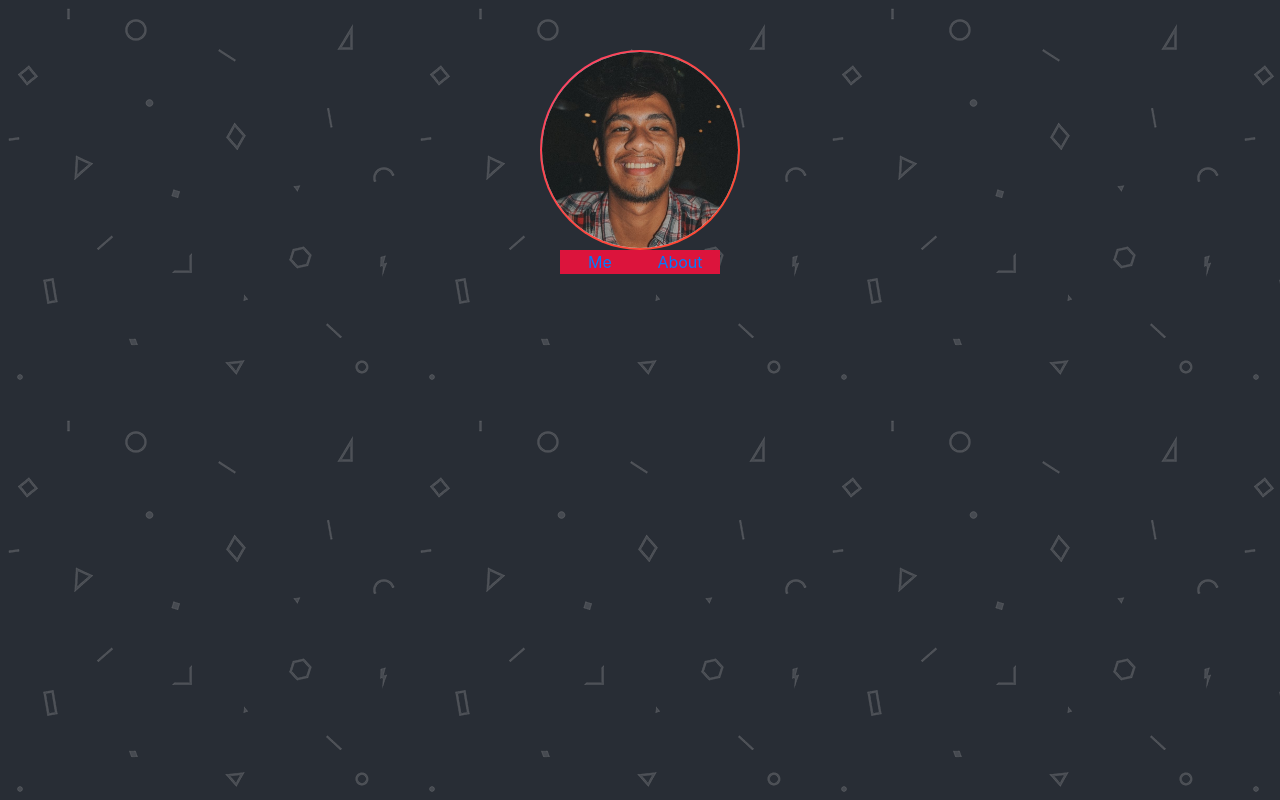
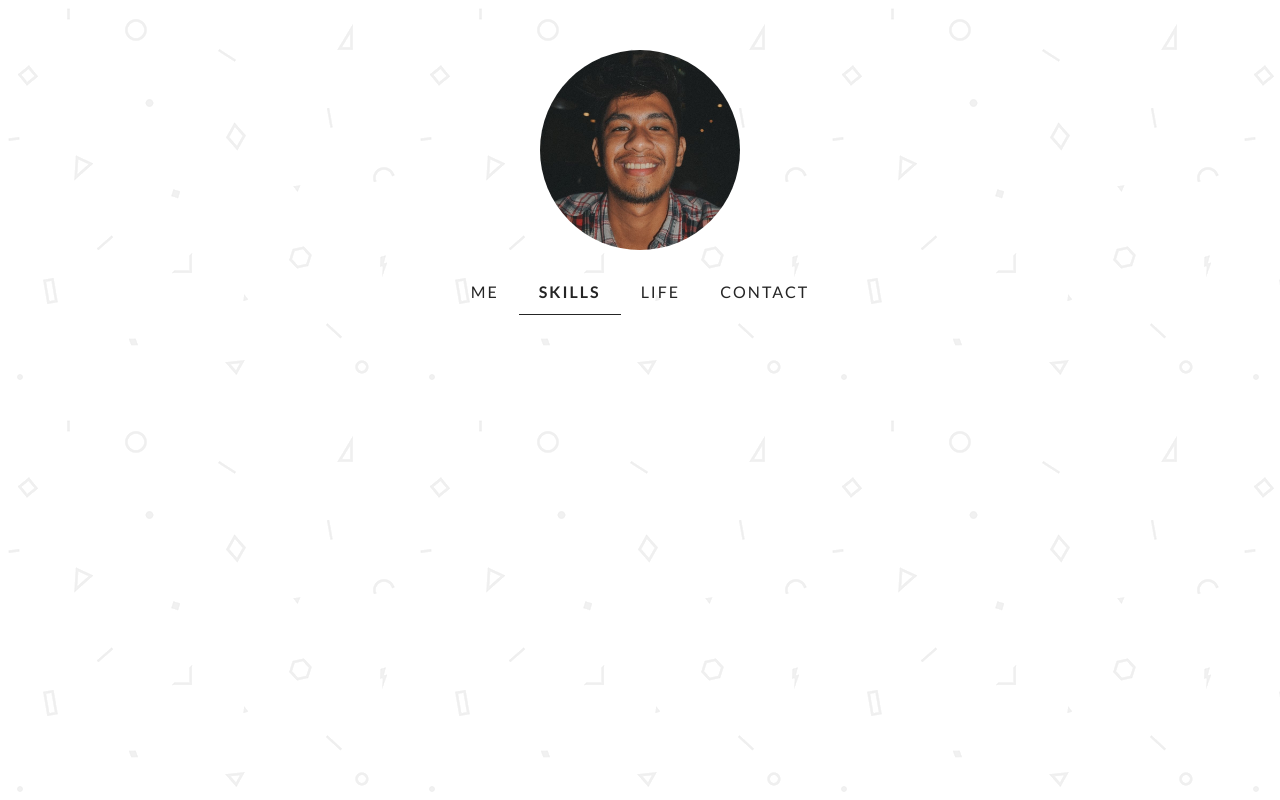
Before and after one commit to siongesteban/siong-esteban-portfolio, a React (Create React App) app: page /coding in a window 1280 px wide. Built offline with nearby package versions, Linux system fonts and the light colour scheme.

Commit message:
Style menu

```diff
--- a/src/components/App.js
+++ b/src/components/App.js
@@ -2,6 +2,7 @@ import React from 'react';
 import { Switch, Route } from 'react-router-dom';
 import Header from './Header';
 import Index from '../pages/Index';
+import Coding from '../pages/Coding';
 
 export default () => (
   <div>
@@ -9,6 +10,7 @@ export default () => (
 
       <Switch>
         <Route path="/" component={Index} exact />
+        <Route path="/coding" component={Coding} />
       </Switch>
   </div>
 );
--- a/src/components/Menu.js
+++ b/src/components/Menu.js
@@ -2,11 +2,37 @@ import React from 'react';
 import { NavLink } from 'react-router-dom';
 import '../styles/components/menu.css';
 
-export default () => (
-  <div className="menu">
-    <ul className="menu__list">
-      <li><NavLink to="/" exact>Me</NavLink></li>
-      <li><NavLink to="/about">About</NavLink></li>
-    </ul>
-  </div>
-)
+export default () => {
+  const menuItems = [{
+    route: '/',
+    name: 'Me',
+    exact: true
+  }, {
+    route: '/coding',
+    name: 'Skills'
+  }, {
+    route: '/life',
+    name: 'Life'
+  }, {
+    route: '/contact',
+    name: 'Contact'
+  }];
+
+  return (
+    <div className="menu">
+      <ul className="menu__list">
+        {menuItems.map((item) => (
+          <li key={item.name}>
+            <NavLink
+              to={item.route}
+              activeClassName="menu__item--active"
+              exact={item.exact}
+            >
+              {item.name}
+            </NavLink>
+          </li>
+        ))}
+      </ul>
+    </div>
+  );
+}
--- /dev/null
+++ b/src/pages/Coding.js
@@ -0,0 +1,7 @@
+import React from 'react';
+
+export default () => (
+  <div>
+    <p>Coding page</p>
+  </div>
+)
--- a/src/styles/base.scss
+++ b/src/styles/base.scss
@@ -1,7 +1,9 @@
+@import 'https://fonts.googleapis.com/css?family=Lato:400,700';
 @import './variables.scss';
 
 body {
   background-color: $bg-color;
   background-image: url('../static/images/bg_pattern.png');
   color: #fff;
+  font-family: 'Lato', sans-serif;
 }
--- a/src/styles/components/header.scss
+++ b/src/styles/components/header.scss
@@ -5,13 +5,16 @@
 }
 
 .header__picture {
-  background-image: linear-gradient(white, white), radial-gradient(circle at top left, $pink, $orange);
-  background-origin: border-box;
-  background-clip: content-box, border-box;
-  border: double 2px transparent;
   border-radius: 100px;
   display: block;
-  height: 200px;
+  height: 150px;
   margin: 0 auto;
-  width: 200px;
+  width: 150px;
 }
+
+@media (min-width: $desktop-breakpoint) {
+  .header__picture {
+    height: 200px;
+    width: 200px;
+  }
+}
--- a/src/styles/components/menu.scss
+++ b/src/styles/components/menu.scss
@@ -1,20 +1,38 @@
+@import "../variables.scss";
+
 .menu {
   display: flex;
   justify-content: center;
 }
 
 .menu__list {
-  background: gray;
   padding: 0;
+  margin-top: 20px;
 
   li {
     display: inline-block;
+    letter-spacing: 2px;
     text-align: center;
+    text-transform: uppercase;
 
     a {
-      background: crimson;
+      color: $primary-color;
       display: block;
-      width: 80px;
+      font-size: 11px;
+      padding: 5px 10px;
+      text-decoration: none;
+    }
+
+    @media (min-width: $desktop-breakpoint) {
+      a {
+        font-size: 16px;
+        padding: 10px 20px;
+      }
     }
   }
 }
+
+.menu__item--active {
+  font-weight: 700;
+  border-bottom: 1px solid $primary-color;
+}
--- a/src/styles/variables.scss
+++ b/src/styles/variables.scss
@@ -1,3 +1,3 @@
-$bg-color: #282d35;
-$pink: #FF416C;
-$orange: #FF4B2B;
+$bg-color: #fff;
+$primary-color: #252525;
+$desktop-breakpoint: 768px;
```
